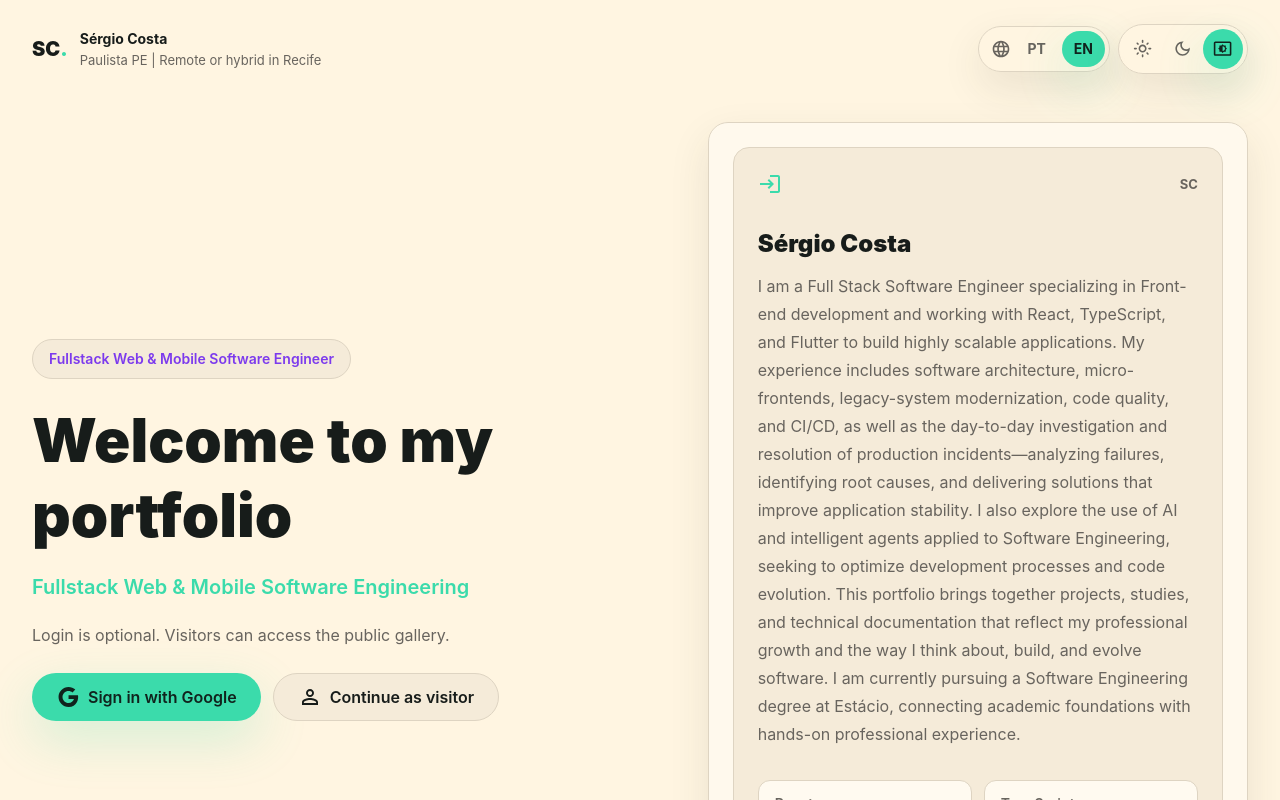
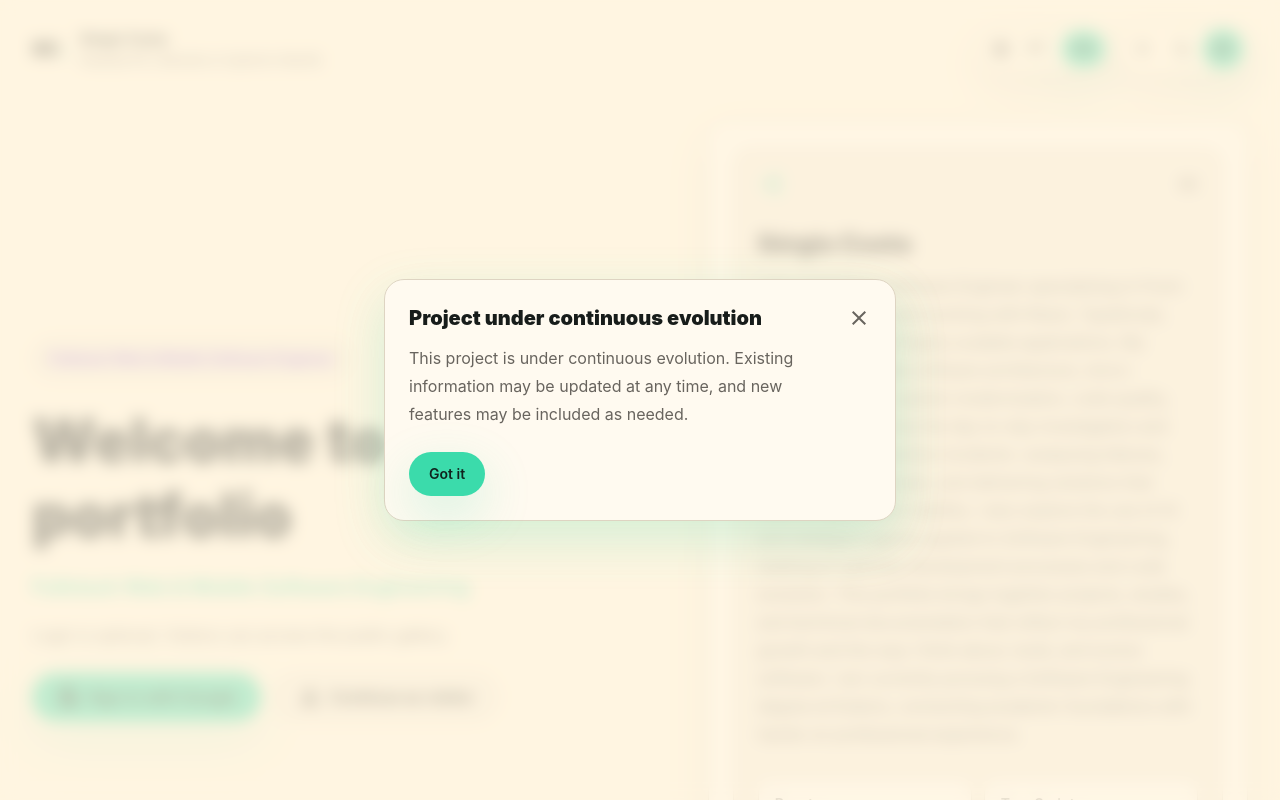
Before and after one commit to SergioEvando23/sergioevando23.github.io, a Next.js app: page / in a window 1280 px wide. Shown: the top 800 px of the page. Built offline with nearby package versions, Linux system fonts and the light colour scheme; no server answers.

Commit message:
feat: add login evolution notice

```diff
--- a/src/components/auth/WelcomeGate/WelcomeGate.tsx
+++ b/src/components/auth/WelcomeGate/WelcomeGate.tsx
@@ -4,6 +4,7 @@ import { useEffect, useState } from 'react';
 import { usePathname } from 'next/navigation';
 import GoogleIcon from '@mui/icons-material/Google';
 import LoginIcon from '@mui/icons-material/Login';
+import CloseIcon from '@mui/icons-material/Close';
 import PersonOutlineIcon from '@mui/icons-material/PersonOutlineOutlined';
 import { LanguageSwitcher, useLanguage } from '@/components/language';
 import { Logo } from '@/components/brand/Logo';
@@ -60,6 +61,7 @@ function storeEntryChoice(choice: EntryChoice) {
 export function WelcomeGate({ children }: { children: React.ReactNode }) {
   const [choice, setChoice] = useState<EntryChoice | null>(null);
   const [mounted, setMounted] = useState(false);
+  const [showEvolutionNotice, setShowEvolutionNotice] = useState(true);
   const { textos } = useLanguage();
   const { signInWithGoogle, authError, loading } = useAuth();
   const pathname = usePathname();
@@ -72,6 +74,15 @@ export function WelcomeGate({ children }: { children: React.ReactNode }) {
 
     return () => window.clearTimeout(timeout);
   }, []);
+
+  useEffect(() => {
+    if (!showEvolutionNotice) return undefined;
+    const closeOnEscape = (event: KeyboardEvent) => {
+      if (event.key === 'Escape') setShowEvolutionNotice(false);
+    };
+    document.addEventListener('keydown', closeOnEscape);
+    return () => document.removeEventListener('keydown', closeOnEscape);
+  }, [showEvolutionNotice]);
 
   const continueAsVisitor = () => {
     storeEntryChoice('visitor');
@@ -110,6 +121,42 @@ export function WelcomeGate({ children }: { children: React.ReactNode }) {
 
   return (
     <main className="min-h-screen bg-background text-text">
+      {showEvolutionNotice ? (
+        <div className="fixed inset-0 z-50 flex items-center justify-center bg-overlay/80 p-4 backdrop-blur-sm">
+          <section
+            aria-describedby="evolution-notice-description"
+            aria-label={textos.auth.evolutionNotice.dialogLabel}
+            aria-modal="true"
+            className="w-full max-w-lg rounded-[var(--radius-xl)] border border-border bg-surface p-6 shadow-[var(--shadow-glow)]"
+            role="dialog"
+          >
+            <div className="flex items-start justify-between gap-4">
+              <div>
+                <h2 className="text-xl font-black text-text">
+                  {textos.auth.evolutionNotice.title}
+                </h2>
+                <p
+                  className="mt-3 leading-7 text-text-muted"
+                  id="evolution-notice-description"
+                >
+                  {textos.auth.evolutionNotice.description}
+                </p>
+              </div>
+              <button
+                aria-label={textos.auth.evolutionNotice.closeIcon}
+                className="text-text-muted transition-colors hover:text-text focus-visible:outline-3 focus-visible:outline-offset-3 focus-visible:outline-accent"
+                onClick={() => setShowEvolutionNotice(false)}
+                type="button"
+              >
+                <CloseIcon aria-hidden="true" />
+              </button>
+            </div>
+            <Button className="mt-6" onClick={() => setShowEvolutionNotice(false)}>
+              {textos.auth.evolutionNotice.close}
+            </Button>
+          </section>
+        </div>
+      ) : null}
       <Container className="flex min-h-screen flex-col py-6">
         <div className="flex items-center justify-between gap-3">
           <div className="flex items-center gap-3">
--- a/src/i18n/dicionario.ts
+++ b/src/i18n/dicionario.ts
@@ -29,8 +29,7 @@ const portugues = {
   },
   metadata: {
     title: 'Sérgio Costa | Engenheiro de Software Fullstack Web & Mobile',
-    description:
-      `Sou Engenheiro de Software Full Stack especializado em Front-end, atuando com React, TypeScript e Flutter no desenvolvimento de aplicações de alta escala.
+    description: `Sou Engenheiro de Software Full Stack especializado em Front-end, atuando com React, TypeScript e Flutter no desenvolvimento de aplicações de alta escala.
     Minha experiência envolve arquitetura de software, micro-frontends, modernização de sistemas legados, qualidade de código e CI/CD, além da atuação cotidiana na investigação e resolução de incidentes em produção, analisando falhas, identificando causas e atuando para soluções que aumentem a estabilidade das aplicações.
     Também exploro o uso de IA e agentes inteligentes aplicados à Engenharia de Software, buscando otimizar processos de desenvolvimento e evolução de código.
     Este portfólio reúne projetos, estudos e documentações técnicas que refletem minha evolução profissional e minha forma de pensar, construir e evoluir software.
@@ -56,8 +55,7 @@ const portugues = {
     initials: 'SC',
     role: 'Engenheiro de Software Fullstack Web & Mobile',
     highlightedRole: 'Web & Mobile',
-    description:
-      `Sou Engenheiro de Software Full Stack especializado em Front-end, atuando com React, TypeScript e Flutter no desenvolvimento de aplicações de alta escala.
+    description: `Sou Engenheiro de Software Full Stack especializado em Front-end, atuando com React, TypeScript e Flutter no desenvolvimento de aplicações de alta escala.
     Minha experiência envolve arquitetura de software, micro-frontends, modernização de sistemas legados, qualidade de código e CI/CD, além da atuação cotidiana na investigação e resolução de incidentes em produção, analisando falhas, identificando causas e atuando para soluções que aumentem a estabilidade das aplicações.
     Também exploro o uso de IA e agentes inteligentes aplicados à Engenharia de Software, buscando otimizar processos de desenvolvimento e evolução de código.
     Este portfólio reúne projetos, estudos e documentações técnicas que refletem minha evolução profissional e minha forma de pensar, construir e evoluir software.
@@ -102,6 +100,14 @@ const portugues = {
     signInWithGoogle: 'Entrar com Google',
     continueAsVisitor: 'Continuar como visitante',
     optionalLogin: 'O login e opcional. Visitantes podem acessar a galeria publica.',
+    evolutionNotice: {
+      title: 'Projeto em evolucao continua',
+      description:
+        'Este projeto esta em constante evolucao. As informacoes existentes podem ser atualizadas a qualquer momento e novas funcionalidades podem ser incluidas conforme necessario.',
+      close: 'Entendi',
+      closeIcon: 'Fechar aviso',
+      dialogLabel: 'Aviso sobre a evolucao do projeto',
+    },
     signOut: 'Sair',
     signIn: 'Entrar',
     missingConfig:
@@ -252,7 +258,8 @@ const portugues = {
       date: 'Data',
       githubUrl: 'URL do GitHub',
       demoUrl: 'URL da demonstracao',
-      demoUrlHelp: 'Ao informar uma URL HTTPS, o Playground sera habilitado automaticamente.',
+      demoUrlHelp:
+        'Ao informar uma URL HTTPS, o Playground sera habilitado automaticamente.',
       portfolioEligible: 'Exibir publicamente',
       coverImage: 'Imagem de capa',
       images: 'Imagens',
@@ -295,8 +302,7 @@ const portugues = {
       title: 'Administracao das documentações',
       description: 'Crie, edite e exclua documentações publicadas no Firebase.',
       loginTitle: 'Acesso administrativo',
-      loginDescription:
-        'Entre com Google para gerenciar as documentações de estudo.',
+      loginDescription: 'Entre com Google para gerenciar as documentações de estudo.',
       deniedDescription: 'Use a conta autorizada sergioevandocosta@gmail.com.',
       edit: 'Editar',
       delete: 'Excluir',
@@ -434,8 +440,7 @@ const portugues = {
       },
       typescriptBeyondBasics: {
         title: 'TypeScript alem do basico',
-        summary:
-          'Conceitos avancados e patterns que tenho utilizado no dia a dia.',
+        summary: 'Conceitos avancados e patterns que tenho utilizado no dia a dia.',
         body: [
           '# TypeScript alem do basico',
           'TypeScript ajuda a modelar contratos e reduzir estados invalidos quando usado com intencao.',
@@ -465,8 +470,7 @@ const portugues = {
       },
       myDevJourney: {
         title: 'Minha jornada como dev',
-        summary:
-          'Aprendizados, erros, conquistas e planos para o futuro.',
+        summary: 'Aprendizados, erros, conquistas e planos para o futuro.',
         body: [
           '# Jornada',
           'Minha trajetoria combina curiosidade tecnica, pratica constante e vontade de transformar problemas em produtos digitais confiaveis.',
@@ -505,8 +509,10 @@ const portugues = {
     cancelDownload: 'Cancelar download',
     localDownloading: (progress: number) => `Baixando modelo local: ${progress}%`,
     localReady: 'Modelo local pronto',
-    localUnsupported: 'Seu navegador nao oferece suporte ao modo local. A consulta basica continua disponivel.',
-    localError: 'Nao foi possivel carregar o modelo local. A consulta basica continua disponivel.',
+    localUnsupported:
+      'Seu navegador nao oferece suporte ao modo local. A consulta basica continua disponivel.',
+    localError:
+      'Nao foi possivel carregar o modelo local. A consulta basica continua disponivel.',
     emptyError: 'Digite uma pergunta antes de enviar.',
     maxLength: (limit: number) => `Use no maximo ${limit} caracteres.`,
     suggestions: [
@@ -584,13 +590,28 @@ const portugues = {
         'Enquanto o desenvolvimento de código resolve como o software funciona por dentro, a arquitetura resolve onde cada peça se encaixa para que o sistema inteiro não colapse no futuro.',
       continueEvolution: 'Leia documentações de estudos',
     },
-
   },
   skills: {
     groups: {
       frontend: {
         title: 'Frontend',
-        items: ['React', 'Next.js', 'TypeScript', 'Tailwind CSS', 'Angular', 'Styled Components', 'SASS', 'HTML5', 'CSS3', 'Redux', 'Recoil', 'Context.js', 'Webpack', 'Zustand', 'Jotai'],
+        items: [
+          'React',
+          'Next.js',
+          'TypeScript',
+          'Tailwind CSS',
+          'Angular',
+          'Styled Components',
+          'SASS',
+          'HTML5',
+          'CSS3',
+          'Redux',
+          'Recoil',
+          'Context.js',
+          'Webpack',
+          'Zustand',
+          'Jotai',
+        ],
       },
       mobile: {
         title: 'Mobile',
@@ -598,7 +619,18 @@ const portugues = {
       },
       backend: {
         title: 'Backend',
-        items: ['Node.js', 'MYSQL', 'PostgreSQL', 'MongoDB', 'Redis', 'Docker', 'AWS', 'Serverless', 'REST APIs', 'RESTFULL APIs'],
+        items: [
+          'Node.js',
+          'MYSQL',
+          'PostgreSQL',
+          'MongoDB',
+          'Redis',
+          'Docker',
+          'AWS',
+          'Serverless',
+          'REST APIs',
+          'RESTFULL APIs',
+        ],
       },
       observabilidade: {
         title: 'Observabilidade',
@@ -607,7 +639,7 @@ const portugues = {
       testes: {
         title: 'Testes',
         items: ['Unitários', 'E2E', 'Integração', 'Carga', 'Sinteticos'],
-      }
+      },
     },
   },
   experience: {
@@ -622,10 +654,11 @@ const portugues = {
         description:
           'Componentes desacoplados, tokens semanticos e temas adaptaveis para diferentes marcas.',
       },
-      monolithicServices:{
+      monolithicServices: {
         title: 'Engenharia de Monorepos',
-        description: 'Centralização de múltiplos projetos e pacotes em um único repositório, otimizada por ferramentas de build inteligente, compartilhamento eficiente de código e gerenciamento unificado de dependências.',
-      }
+        description:
+          'Centralização de múltiplos projetos e pacotes em um único repositório, otimizada por ferramentas de build inteligente, compartilhamento eficiente de código e gerenciamento unificado de dependências.',
+      },
     },
   },
   projects: {
@@ -674,8 +707,7 @@ const ingles = {
   },
   metadata: {
     title: 'Sérgio Costa | Fullstack Web & Mobile Software Engineer',
-    description:
-      `I am a Full Stack Software Engineer specializing in Front-end development and working with React, TypeScript, and Flutter to build highly scalable applications.
+    description: `I am a Full Stack Software Engineer specializing in Front-end development and working with React, TypeScript, and Flutter to build highly scalable applications.
     My experience includes software architecture, micro-frontends, legacy-system modernization, code quality, and CI/CD, as well as the day-to-day investigation and resolution of production incidents—analyzing failures, identifying root causes, and delivering solutions that improve application stability.
     I also explore the use of AI and intelligent agents applied to Software Engineering, seeking to optimize development processes and code evolution.
     This portfolio brings together projects, studies, and technical documentation that reflect my professional growth and the way I think about, build, and evolve software.
@@ -701,8 +733,7 @@ const ingles = {
     initials: 'SC',
     role: 'Fullstack Web & Mobile Software Engineer',
     highlightedRole: 'Web & Mobile',
-    description:
-      `I am a Full Stack Software Engineer specializing in Front-end development and working with React, TypeScript, and Flutter to build highly scalable applications.
+    description: `I am a Full Stack Software Engineer specializing in Front-end development and working with React, TypeScript, and Flutter to build highly scalable applications.
     My experience includes software architecture, micro-frontends, legacy-system modernization, code quality, and CI/CD, as well as the day-to-day investigation and resolution of production incidents—analyzing failures, identifying root causes, and delivering solutions that improve application stability.
     I also explore the use of AI and intelligent agents applied to Software Engineering, seeking to optimize development processes and code evolution.
     This portfolio brings together projects, studies, and technical documentation that reflect my professional growth and the way I think about, build, and evolve software.
@@ -747,6 +778,14 @@ const ingles = {
     signInWithGoogle: 'Sign in with Google',
     continueAsVisitor: 'Continue as visitor',
     optionalLogin: 'Login is optional. Visitors can access the public gallery.',
+    evolutionNotice: {
+      title: 'Project under continuous evolution',
+      description:
+        'This project is under continuous evolution. Existing information may be updated at any time, and new features may be included as needed.',
+      close: 'Got it',
+      closeIcon: 'Close notice',
+      dialogLabel: 'Project evolution notice',
+    },
     signOut: 'Sign out',
     signIn: 'Sign in',
     missingConfig:
@@ -1078,8 +1117,7 @@ const ingles = {
       },
       typescriptBeyondBasics: {
         title: 'TypeScript beyond the basics',
-        summary:
-          'Advanced concepts and patterns I have used in day-to-day work.',
+        summary: 'Advanced concepts and patterns I have used in day-to-day work.',
         body: [
           '# TypeScript beyond the basics',
           'TypeScript helps model contracts and reduce invalid states when used intentionally.',
@@ -1109,8 +1147,7 @@ const ingles = {
       },
       myDevJourney: {
         title: 'My journey as a developer',
-        summary:
-          'Lessons, mistakes, achievements and plans for the future.',
+        summary: 'Lessons, mistakes, achievements and plans for the future.',
         body: [
           '# Journey',
           'My path combines technical curiosity, constant practice and the will to turn problems into reliable digital products.',
@@ -1149,7 +1186,8 @@ const ingles = {
     cancelDownload: 'Cancel download',
     localDownloading: (progress: number) => `Downloading local model: ${progress}%`,
     localReady: 'Local model ready',
-    localUnsupported: 'Your browser does not support local mode. Basic search remains available.',
+    localUnsupported:
+      'Your browser does not support local mode. Basic search remains available.',
     localError: 'The local model could not load. Basic search remains available.',
     emptyError: 'Type a question before sending.',
     maxLength: (limit: number) => `Use up to ${limit} characters.`,
@@ -1233,7 +1271,23 @@ const ingles = {
     groups: {
       frontend: {
         title: 'Frontend',
-        items: ['React', 'Next.js', 'TypeScript', 'Tailwind CSS', 'Angular', 'Styled Components', 'SASS', 'HTML5', 'CSS3', 'Redux', 'Recoil', 'Context.js', 'Webpack', 'Zustand', 'Jotai'],
+        items: [
+          'React',
+          'Next.js',
+          'TypeScript',
+          'Tailwind CSS',
+          'Angular',
+          'Styled Components',
+          'SASS',
+          'HTML5',
+          'CSS3',
+          'Redux',
+          'Recoil',
+          'Context.js',
+          'Webpack',
+          'Zustand',
+          'Jotai',
+        ],
       },
       mobile: {
         title: 'Mobile',
@@ -1241,7 +1295,18 @@ const ingles = {
       },
       backend: {
         title: 'Backend',
-        items: ['Node.js', 'MYSQL', 'PostgreSQL', 'MongoDB', 'Redis', 'Docker', 'AWS', 'Serverless', 'REST APIs', 'RESTFULL APIs'],
+        items: [
+          'Node.js',
+          'MYSQL',
+          'PostgreSQL',
+          'MongoDB',
+          'Redis',
+          'Docker',
+          'AWS',
+          'Serverless',
+          'REST APIs',
+          'RESTFULL APIs',
+        ],
       },
       observabilidade: {
         title: 'Observability',
@@ -1265,10 +1330,11 @@ const ingles = {
         description:
           'Decoupled components, semantic tokens, and adaptive themes for different brands.',
       },
-      monolithicServices:{
+      monolithicServices: {
         title: 'Monolithic Engineering ',
-        description: 'Centralization of multiple projects and packages in a single repository, optimized by intelligent build tools, efficient code sharing, and unified dependency management.',
-      }
+        description:
+          'Centralization of multiple projects and packages in a single repository, optimized by intelligent build tools, efficient code sharing, and unified dependency management.',
+      },
     },
   },
   projects: {
```
Also changed, not shown: 1 other file (tests, documents, lock files or other folders).
